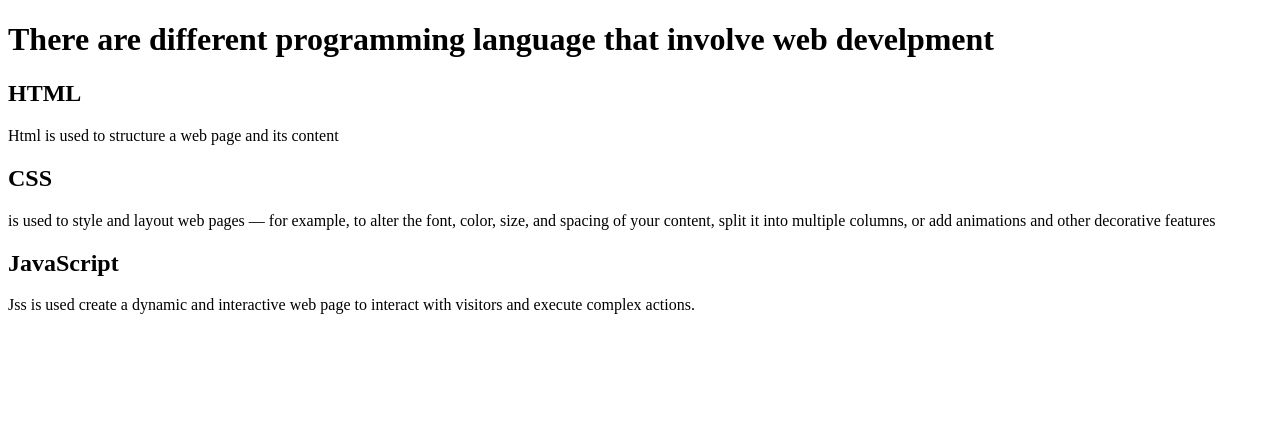
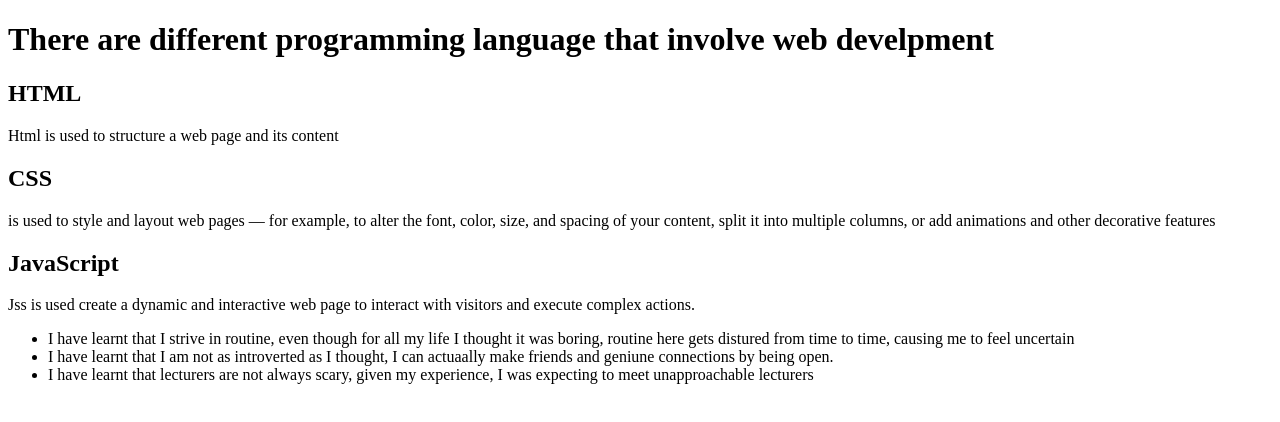
Before and after one commit to AkhonaMj/Wednesday, a plain HTML site: page index.html in a window 1280 px wide. Drawn offline with Linux system fonts and the light colour scheme.

Commit message:
created and worked on unordered branch

```diff
--- a/index.html
+++ b/index.html
@@ -15,6 +15,15 @@
     <p> is used to style and layout web pages — for example, to alter the font, color, size, and spacing of your content, split it into multiple columns, or add animations and other decorative features</p>
     <h2>JavaScript</h2>
     <p>Jss is used create a dynamic and interactive web page to interact with visitors and execute complex actions.</p>
+
+    <div>
+        <Ul>
+            <li>I have learnt that I strive in routine, even though for all my life I thought it was boring, routine here gets distured from time to time, causing me to feel uncertain</li>
+            <li>I have learnt that I am not as introverted as I thought, I can actuaally make friends and geniune connections by being open. </li>
+            <li>I have learnt that lecturers are not always scary, given my experience, I was expecting to meet unapproachable lecturers</li>
+        </Ul>
+
+    </div>
 </body>
 
 </html>
```
